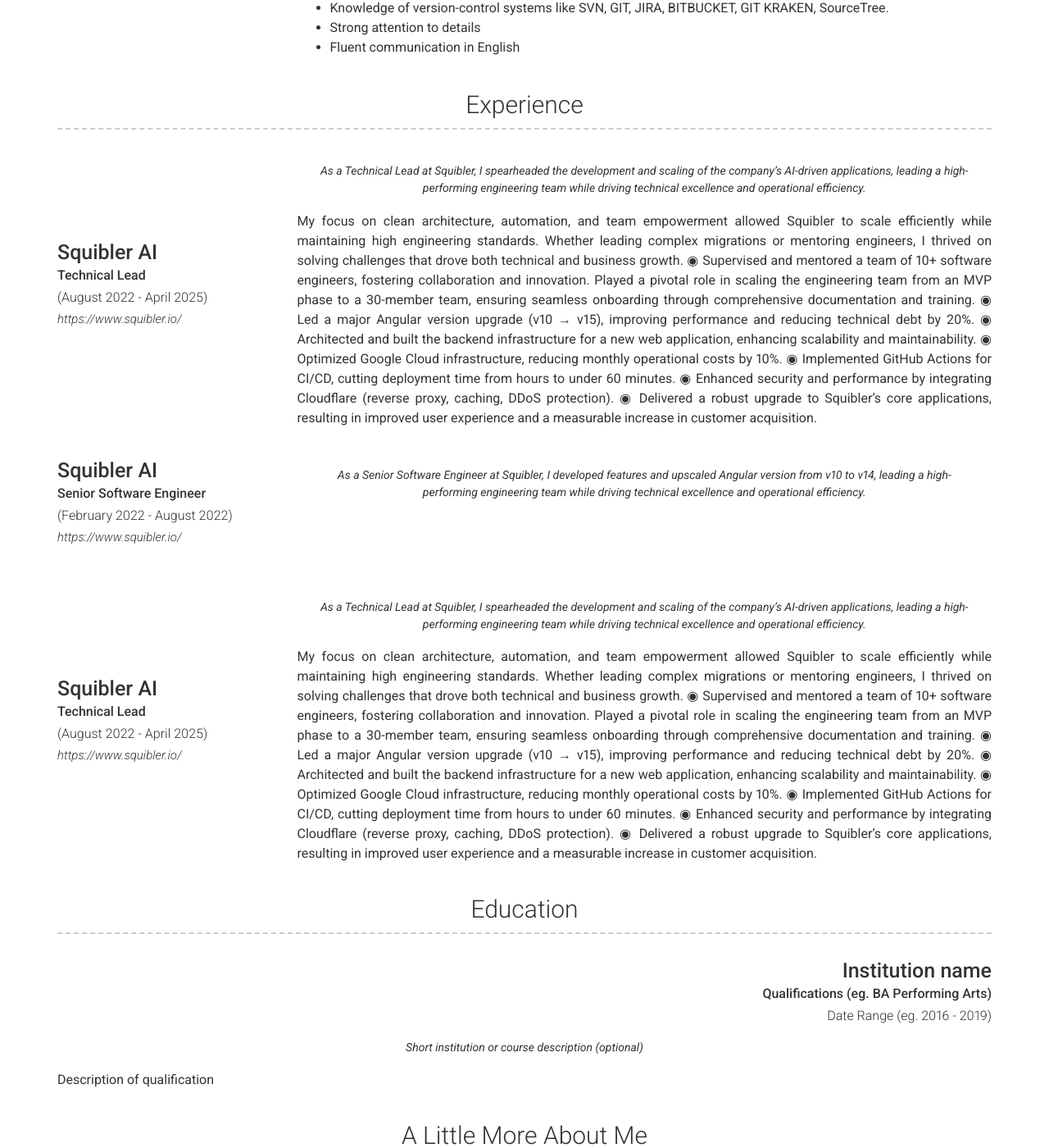
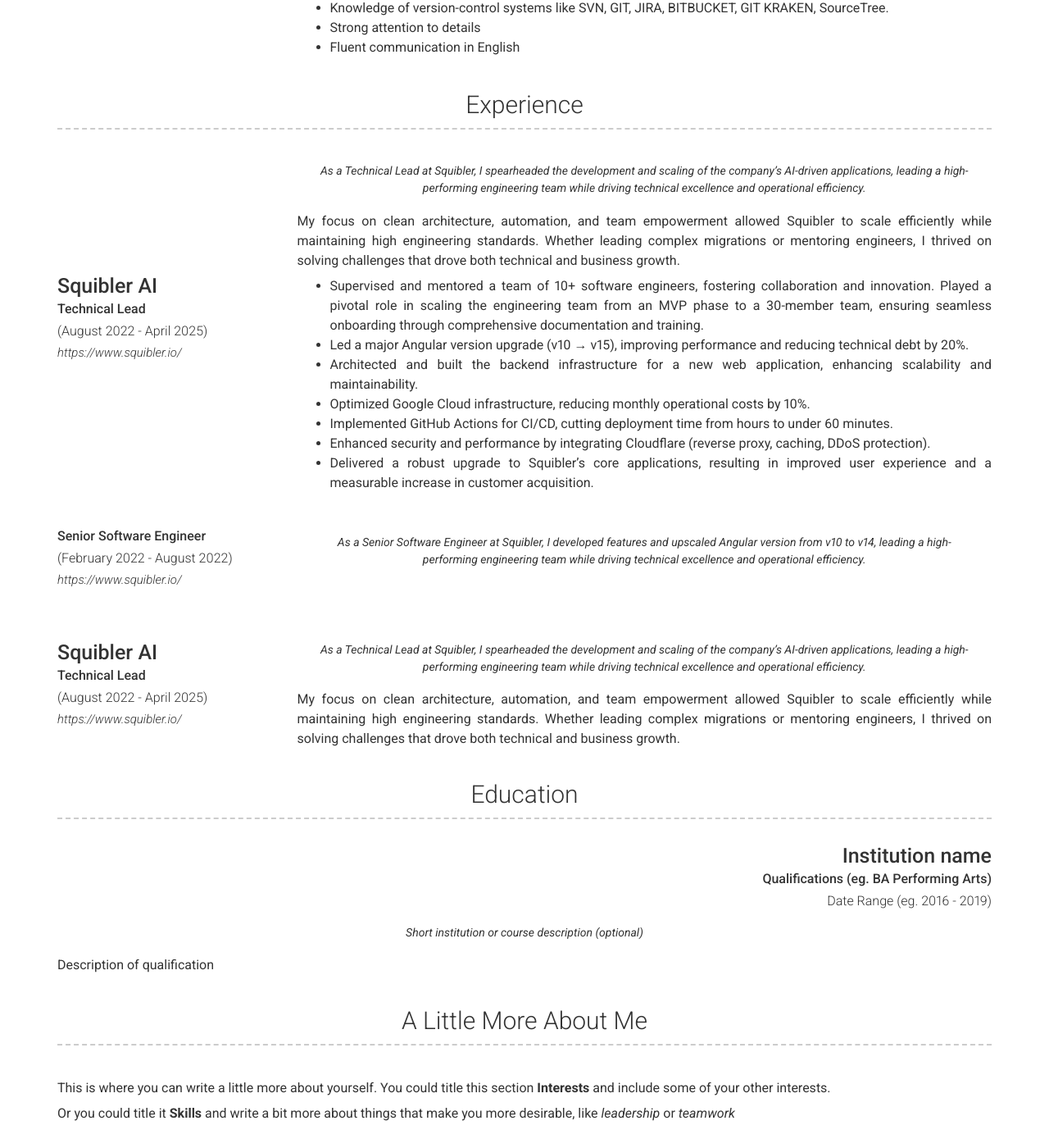
Before and after one commit to umairali89/umairali89.github.io, a Jekyll site: the page built from index.md, in a window 1280 px wide and 1400 px high, scrolled down 706 px. Shown: the whole window at 82% size. Built offline with Jekyll 4.4.1, drawn with Linux system fonts in a browser that asks for light colours; nearby versions of some CDN libraries.

Commit message:
bugfix: bullets issue fixed

```diff
--- a/_config.yml
+++ b/_config.yml
@@ -114,15 +114,14 @@
           As a Technical Lead at Squibler, I spearheaded the development and scaling of the company’s AI-driven applications, leading a high-performing engineering team while driving technical excellence and operational efficiency.
         description: | # this will include new lines to allow paragraphs
           My focus on clean architecture, automation, and team empowerment allowed Squibler to scale efficiently while maintaining high engineering standards. Whether leading complex migrations or mentoring engineers, I thrived on solving challenges that drove both technical and business growth.
-            ◉ Supervised and mentored a team of 10+ software engineers, fostering collaboration and innovation. Played a pivotal role in scaling the engineering team from an MVP phase to a 30-member team, ensuring seamless onboarding through comprehensive documentation and training.
-            ◉ Led a major Angular version upgrade (v10 → v15), improving performance and reducing technical debt by 20%.
-            ◉ Architected and built the backend infrastructure for a new web application, enhancing scalability and maintainability.
-            ◉ Optimized Google Cloud infrastructure, reducing monthly operational costs by 10%.
-            ◉ Implemented GitHub Actions for CI/CD, cutting deployment time from hours to under 60 minutes.
-            ◉ Enhanced security and performance by integrating Cloudflare (reverse proxy, caching, DDoS protection).
-            ◉ Delivered a robust upgrade to Squibler’s core applications, resulting in improved user experience and a measurable increase in customer acquisition.
+            - Supervised and mentored a team of 10+ software engineers, fostering collaboration and innovation. Played a pivotal role in scaling the engineering team from an MVP phase to a 30-member team, ensuring seamless onboarding through comprehensive documentation and training.
+            - Led a major Angular version upgrade (v10 → v15), improving performance and reducing technical debt by 20%.
+            - Architected and built the backend infrastructure for a new web application, enhancing scalability and maintainability.
+            - Optimized Google Cloud infrastructure, reducing monthly operational costs by 10%.
+            - Implemented GitHub Actions for CI/CD, cutting deployment time from hours to under 60 minutes.
+            - Enhanced security and performance by integrating Cloudflare (reverse proxy, caching, DDoS protection).
+            - Delivered a robust upgrade to Squibler’s core applications, resulting in improved user experience and a measurable increase in customer acquisition.
       - layout: left
-        title: Squibler AI
         link: https://www.squibler.io/
         sub_title: Senior Software Engineer
         caption: (February 2022 - August 2022)
@@ -138,13 +137,7 @@
           As a Technical Lead at Squibler, I spearheaded the development and scaling of the company’s AI-driven applications, leading a high-performing engineering team while driving technical excellence and operational efficiency.
         description: | # this will include new lines to allow paragraphs
           My focus on clean architecture, automation, and team empowerment allowed Squibler to scale efficiently while maintaining high engineering standards. Whether leading complex migrations or mentoring engineers, I thrived on solving challenges that drove both technical and business growth.
-            ◉ Supervised and mentored a team of 10+ software engineers, fostering collaboration and innovation. Played a pivotal role in scaling the engineering team from an MVP phase to a 30-member team, ensuring seamless onboarding through comprehensive documentation and training.
-            ◉ Led a major Angular version upgrade (v10 → v15), improving performance and reducing technical debt by 20%.
-            ◉ Architected and built the backend infrastructure for a new web application, enhancing scalability and maintainability.
-            ◉ Optimized Google Cloud infrastructure, reducing monthly operational costs by 10%.
-            ◉ Implemented GitHub Actions for CI/CD, cutting deployment time from hours to under 60 minutes.
-            ◉ Enhanced security and performance by integrating Cloudflare (reverse proxy, caching, DDoS protection).
-            ◉ Delivered a robust upgrade to Squibler’s core applications, resulting in improved user experience and a measurable increase in customer acquisition.
+
 
 
 
```
